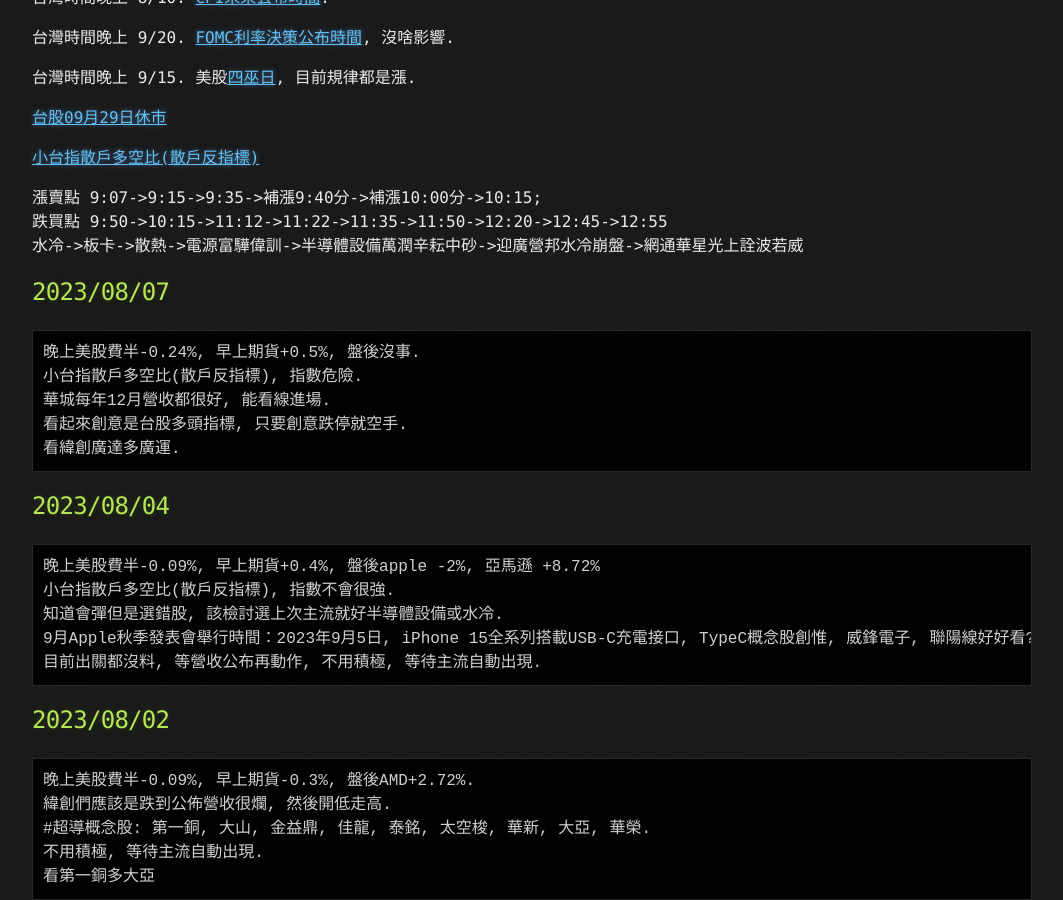
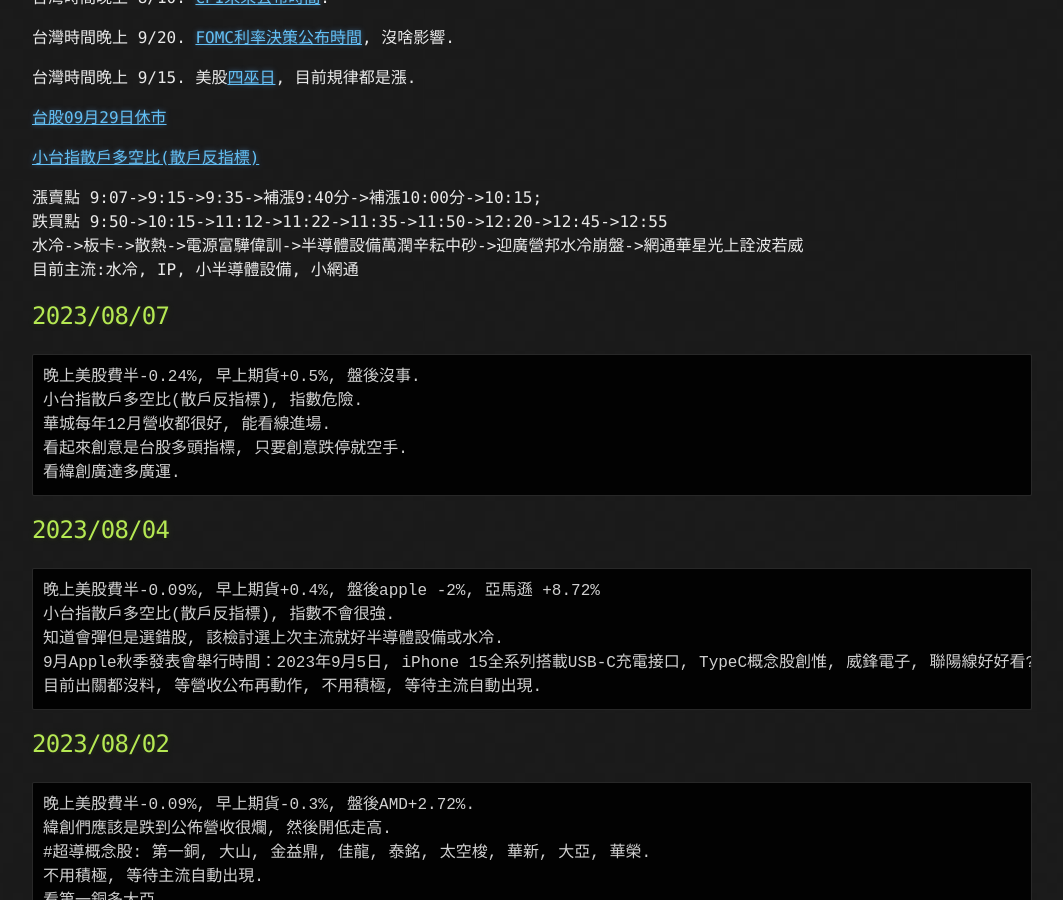
Before and after one commit to lepg5487/Stock_God, a Jekyll site: the page built from index.md, in a window 1280 px wide and 900 px high, scrolled down 352 px. Shown: the whole window, without its empty margins (108-1171 px from the left). Built offline with Jekyll 4.4.1, drawn with Linux system fonts in a browser that asks for light colours; our own code applies the rules of GitHub Pages for plain Markdown files.

Commit message:
Update index.md

````diff
--- a/index.md
+++ b/index.md
@@ -19,6 +19,7 @@
 漲賣點 9:07->9:15->9:35->補漲9:40分->補漲10:00分->10:15;
 跌買點 9:50->10:15->11:12->11:22->11:35->11:50->12:20->12:45->12:55
 水冷->板卡->散熱->電源富驊偉訓->半導體設備萬潤辛耘中砂->迎廣營邦水冷崩盤->網通華星光上詮波若威
+目前主流:水冷, IP, 小半導體設備, 小網通
 
 ## 2023/08/07
 ```
````
